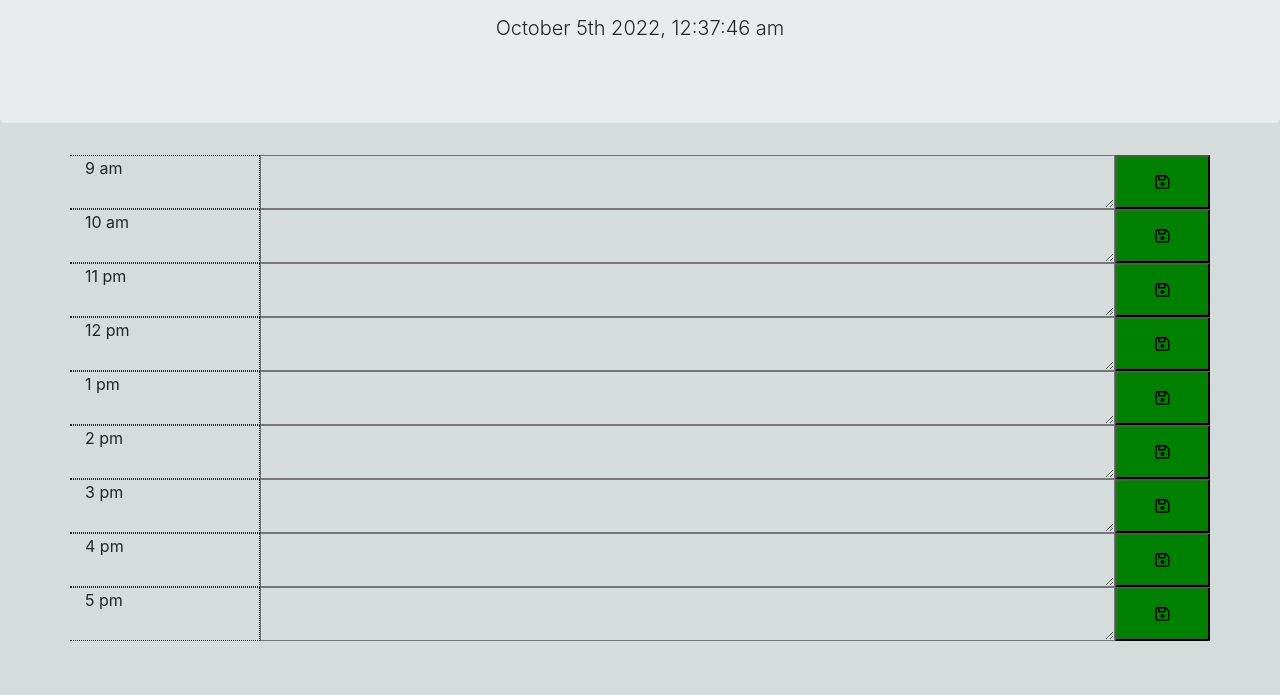
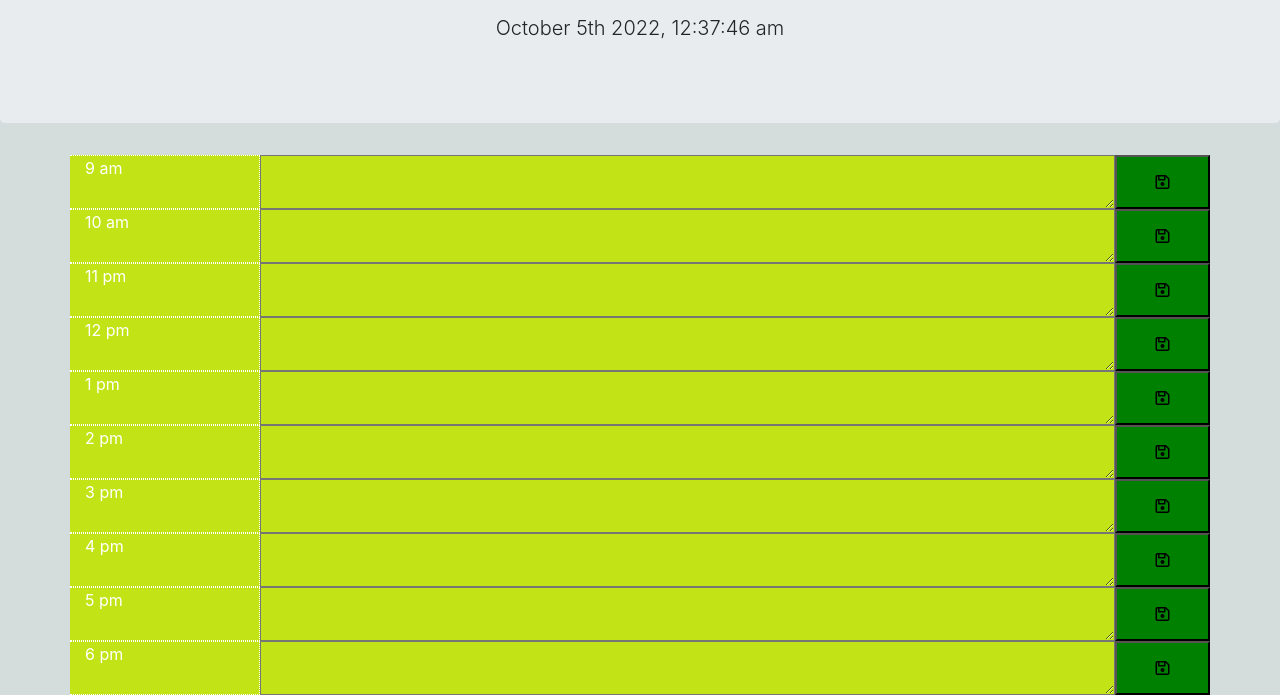
Before and after one commit to thomasaju/Calendar-Application, a plain HTML site: page index.html in a window 1280 px wide. Shown: the part 191-886 px from the top of the page. Before the commit the page ends 832 px from the top, so only its background shows below. Drawn offline with nearby package versions, Linux system fonts and the light colour scheme.

Commit message:
added each function frm jquery to iterate all id's

```diff
--- a/Assets/script.js
+++ b/Assets/script.js
@@ -15,26 +15,24 @@ function timeColor(){
         //  console.log(currentTime); this shows the current time but that is not useful for this project.
 
     var currentHour = moment().hour(); // this gives the hour. reference: https://www.geeksforgeeks.org/moment-js-moment-hour-method/#:~:text=The%20moment().,or%20to%20set%20the%20hours.&text=or-,moment,hours()%3B
-    console.log(currentHour);
-
-    var parsedId = parseInt($(".row").attr("id")); //function parses a string argument and returns an integer
-
-    for (parsedId =9; parsedId <= currentHour; parsedId++){
-
-    }
+    console.log(currentHour); //16
 
 
+    $(".row").each(function(){ //executing a function for each matched element.
+    var parsedId = parseInt($(this).attr("id")); //function parses a string argument and returns an integer.
+    //this refers to the element. reference: https://api.jquery.com/each/
+    console.log(parsedId);
 
-
-
-
-
-
-
+        if(parsedId > currentHour){
+            $(this).addClass("future")
+        } if (parsedId === currentHour){
+            $(this).addClass("present")
+        } else {
+            $(this).addClass("past")
+        }
+    })
 
 }
 
 
-
-
 timeColor();
--- a/Assets/style.css
+++ b/Assets/style.css
@@ -20,15 +20,15 @@ body{
 
 
 .past{
-  background-color: blueviolet;
+  background-color: rgb(239, 87, 11);
   color: white;
 }
 
 .present{
-  background-color: rgb(65, 90, 82);
+  background-color: rgb(6, 189, 49);
   color: white;
 }
 .future{
-  background-color: darkgrey;
+  background-color: rgb(194, 228, 23);
   color: white;
 }
--- a/index.html
+++ b/index.html
@@ -83,7 +83,11 @@
         <textarea class="col-9 text" ></textarea>
         <button class="saveButton col-1"> <i class="fa-regular fa-floppy-disk"></i></button>
       </div>
-
+      <div class="row wholeLine" id="18">
+        <div class="time col-2 9"> 6 pm</div>
+        <textarea class="col-9 text" ></textarea>
+        <button class="saveButton col-1"> <i class="fa-regular fa-floppy-disk"></i></button>
+      </div>
 
 
 
```
